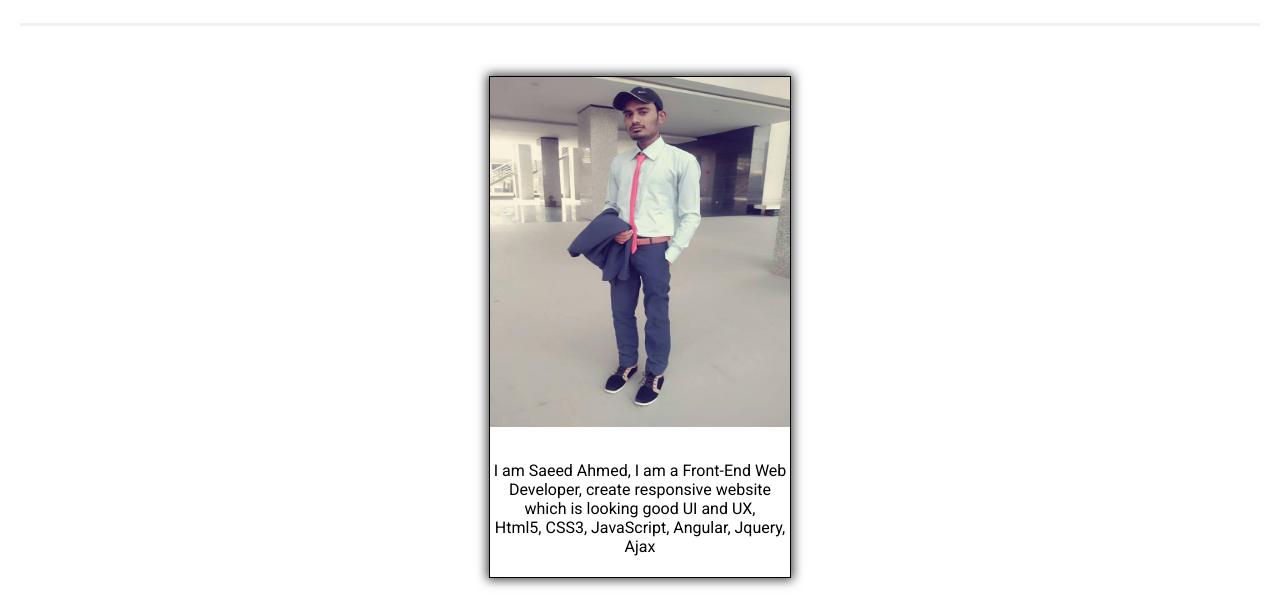
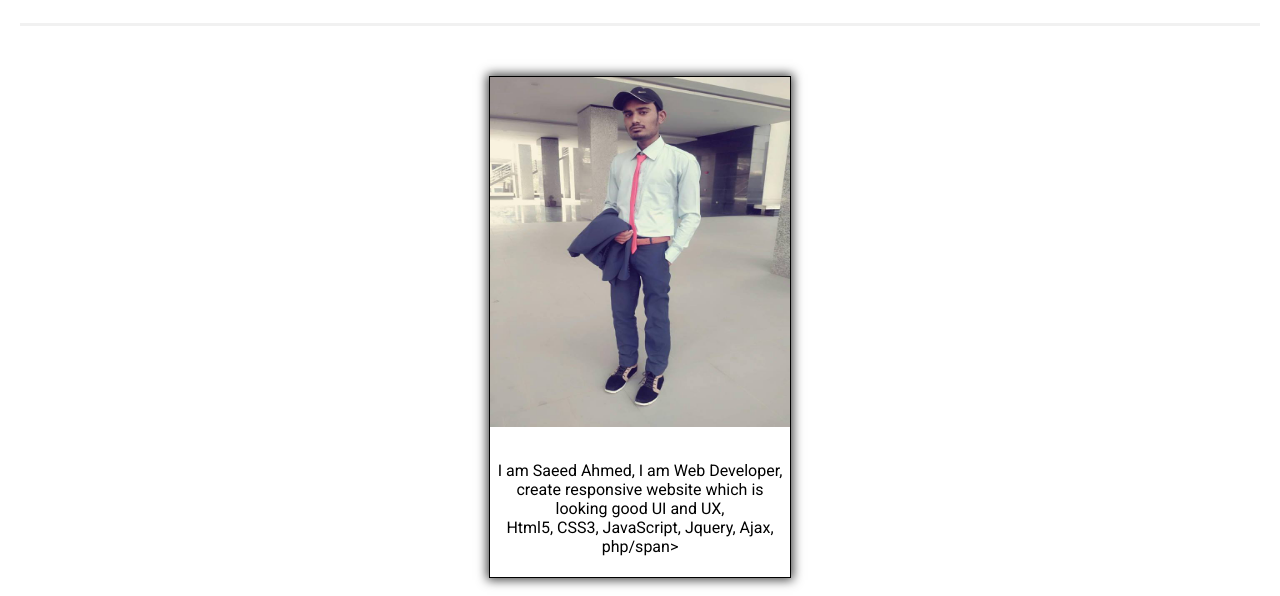
Before and after one commit to saeedahmed78/portfolio, a plain HTML site: page index.html in a window 1280 px wide. Shown: the part 1682-2278 px from the top of the page. Drawn offline with Linux system fonts and the light colour scheme; grey boxes are pictures that could not be loaded.

Commit message:
Update index.html

```diff
--- a/index.html
+++ b/index.html
@@ -47,7 +47,7 @@
             <div class="card">
                 <img src="images/saeed.jpg" alt="">
             </div>
-            <span class="about-text"> I am Saeed Ahmed, I am a Front-End Web Developer, create responsive website which is looking good UI and UX, <br>   Html5, CSS3, JavaScript, Angular, Jquery, Ajax</span>
+            <span class="about-text"> I am Saeed Ahmed, I am  Web Developer, create responsive website which is looking good UI and UX, <br>   Html5, CSS3, JavaScript, Jquery, Ajax, php/span>
             </div>
         </div>
 
```
